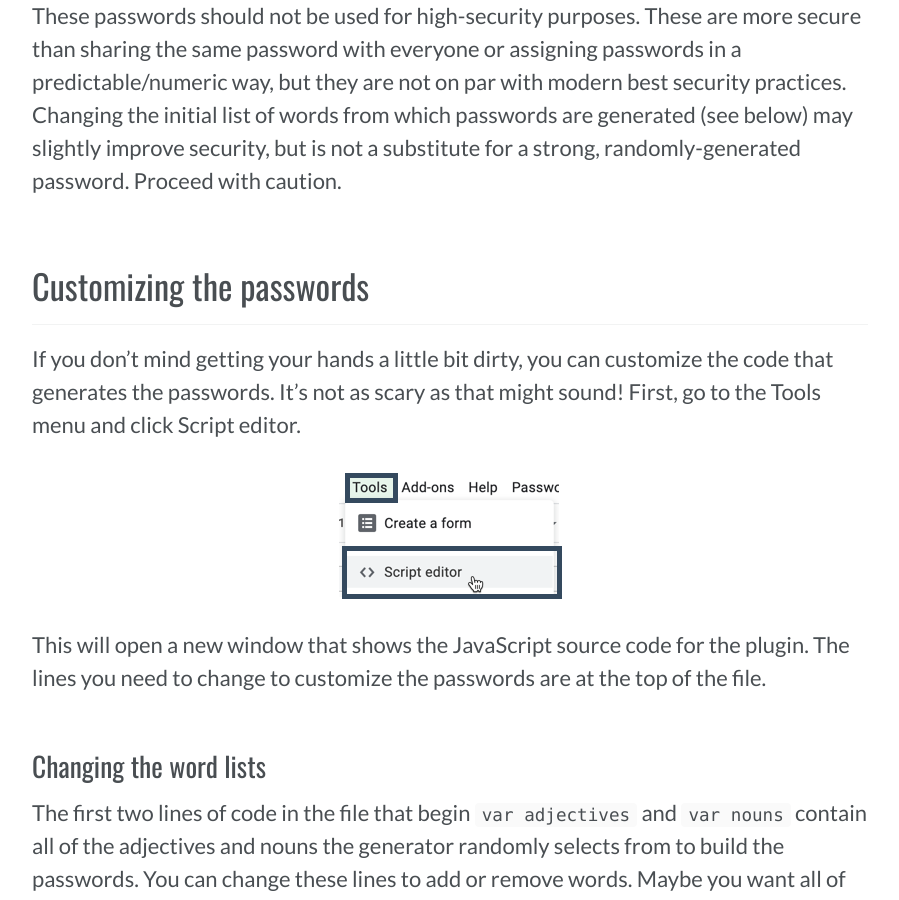
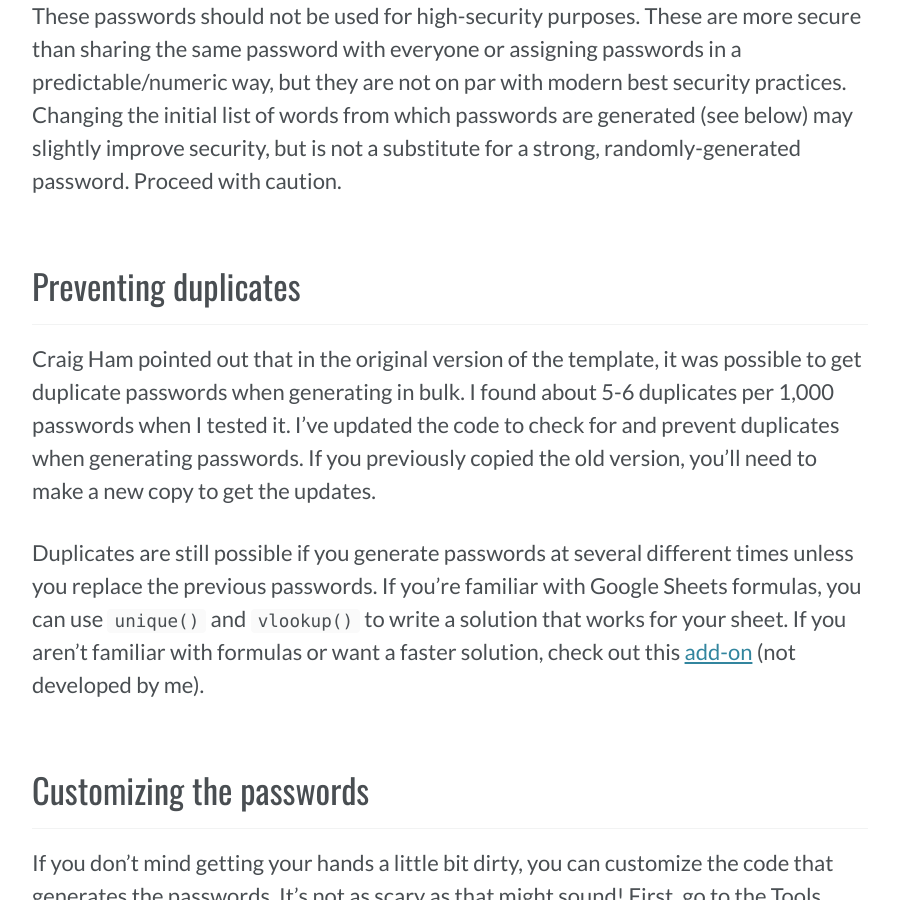
Before and after one commit to zakkolar/io.zak, a Jekyll site: the page built from _posts/2019-05-19-generate-passwords-in-google-sheets.md, in a window 1280 px wide and 900 px high, scrolled down 2045 px. Shown: the whole window, without its empty margins (190-1089 px from the left). Built offline with Jekyll 4.4.1, drawn with Linux system fonts in a browser that asks for light colours; cached includes are drawn as plain includes; nearby versions of some CDN libraries; comment, search, counter and statistics services are not loaded; a style sheet for code colours, icons or effects is not loaded; some of the changed text lies outside the part shown.

Commit message:
updated password addon with duplicate info

```diff
--- a/_posts/2019-05-19-generate-passwords-in-google-sheets.md
+++ b/_posts/2019-05-19-generate-passwords-in-google-sheets.md
@@ -33,6 +34,12 @@ I've done my best to make sure the word combinations and numbers are school appr
 
 These passwords should not be used for high-security purposes. These are more secure than sharing the same password with everyone or assigning passwords in a predictable/numeric way, but they are not on par with modern best security practices. Changing the initial list of words from which passwords are generated (see below) may slightly improve security, but is not a substitute for a strong, randomly-generated password. Proceed with caution.
 
+
+## Preventing duplicates
+
+Craig Ham pointed out that in the original version of the template, it was possible to get duplicate passwords when generating in bulk. I found about 5-6 duplicates per 1,000 passwords when I tested it. I've updated the code to check for and prevent duplicates when generating passwords. If you previously copied the old version, you'll need to make a new copy to get the updates.
+
+Duplicates are still possible if you generate passwords at several different times unless you replace the previous passwords. If you're familiar with Google Sheets formulas, you can use `unique()` and `vlookup()` to write a solution that works for your sheet. If you aren't familiar with formulas or want a faster solution, check out this [add-on](https://chrome.google.com/webstore/detail/remove-duplicates/bckmhokpcdnhhjldhhfpebhdfipmlbog?utm_source=permalink) (not developed by me).
 
 ## Customizing the passwords
 
```
Also changed, not shown: other parts of _posts/2019-05-19-generate-passwords-in-google-sheets.md (+1 -0 lines), _addons/sheets-password-generator.md (+6 -0 lines).
